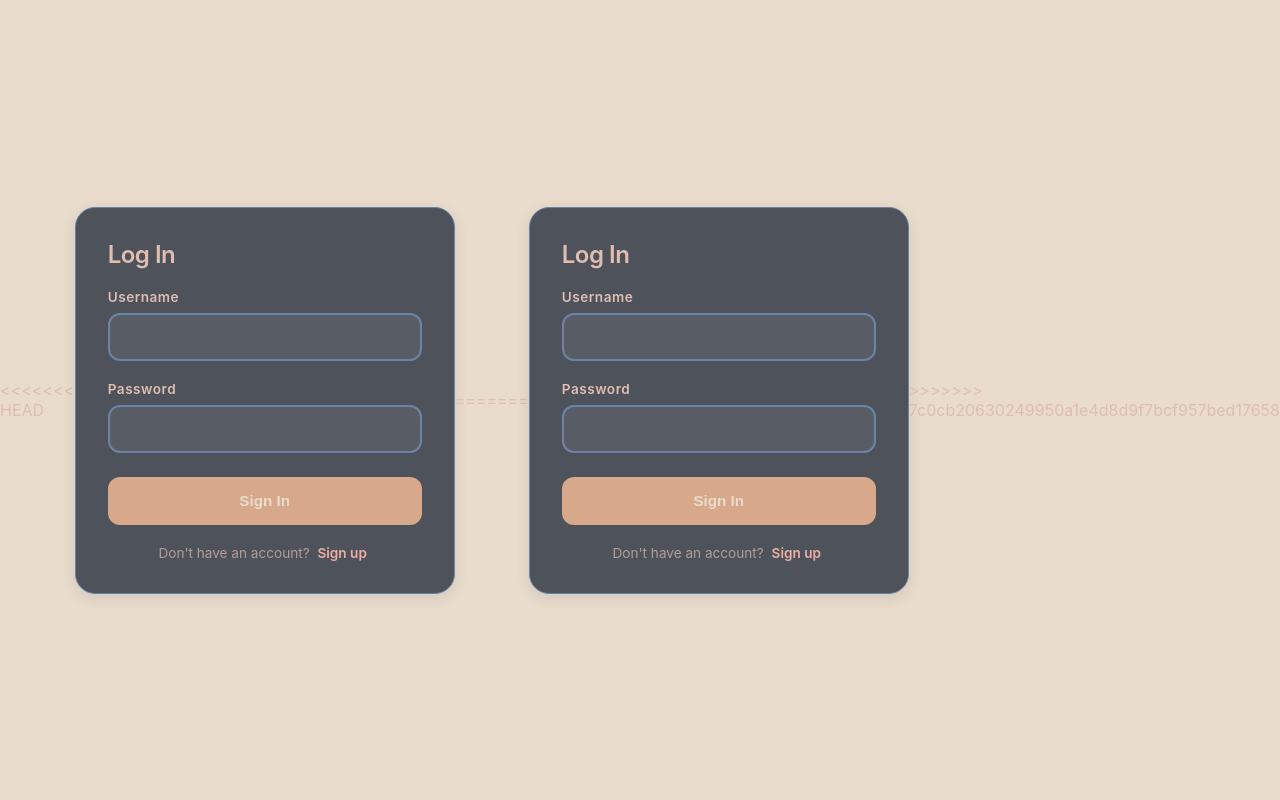
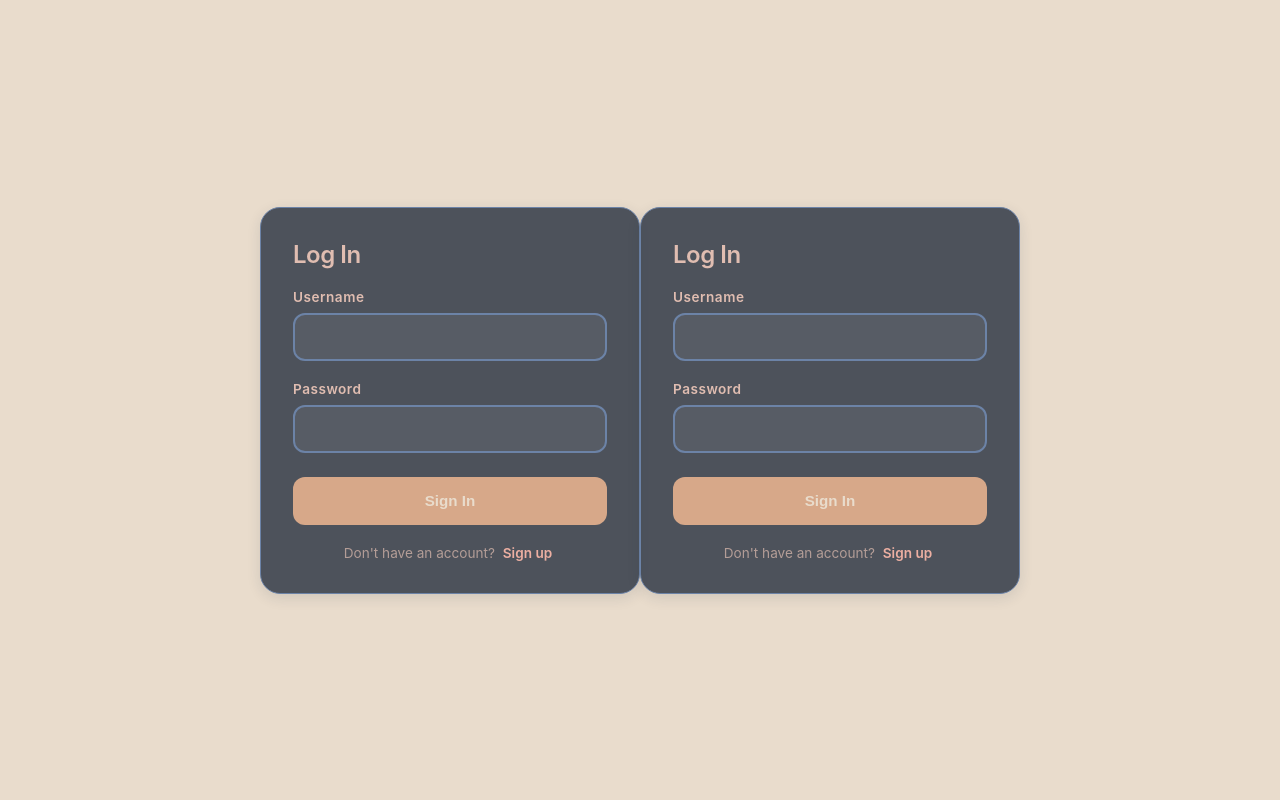
Before and after one commit to debbie3464/Expense-Tracker, a Python web app: template templates/login.html in a window 1280 px wide. Run offline with Jinja, Linux system fonts and the light colour scheme; the template is opened without the code that fills it, so the values that code supplies are empty.

Commit message:
changed duplicate

```diff
--- a/static/script.js
+++ b/static/script.js
@@ -1,6 +1,6 @@
  HEAD
 document.addEventListener("DOMContentLoaded", function() {
-    // Run these immediately when the dashboard loads
+
     loadDashboardSummary();
     loadExpenseHistory();
 
--- a/templates/login.html
+++ b/templates/login.html
@@ -1,4 +1,3 @@
-<<<<<<< HEAD
 
 <!DOCTYPE html>
 <html lang="en">
@@ -243,7 +242,7 @@
     }
 </script>
 </body>
-=======
+
 
 <!DOCTYPE html>
 <html lang="en">
@@ -488,5 +487,4 @@
     }
 </script>
 </body>
->>>>>>> 7c0cb20630249950a1e4d8d9f7bcf957bed17658
 </html>
```
